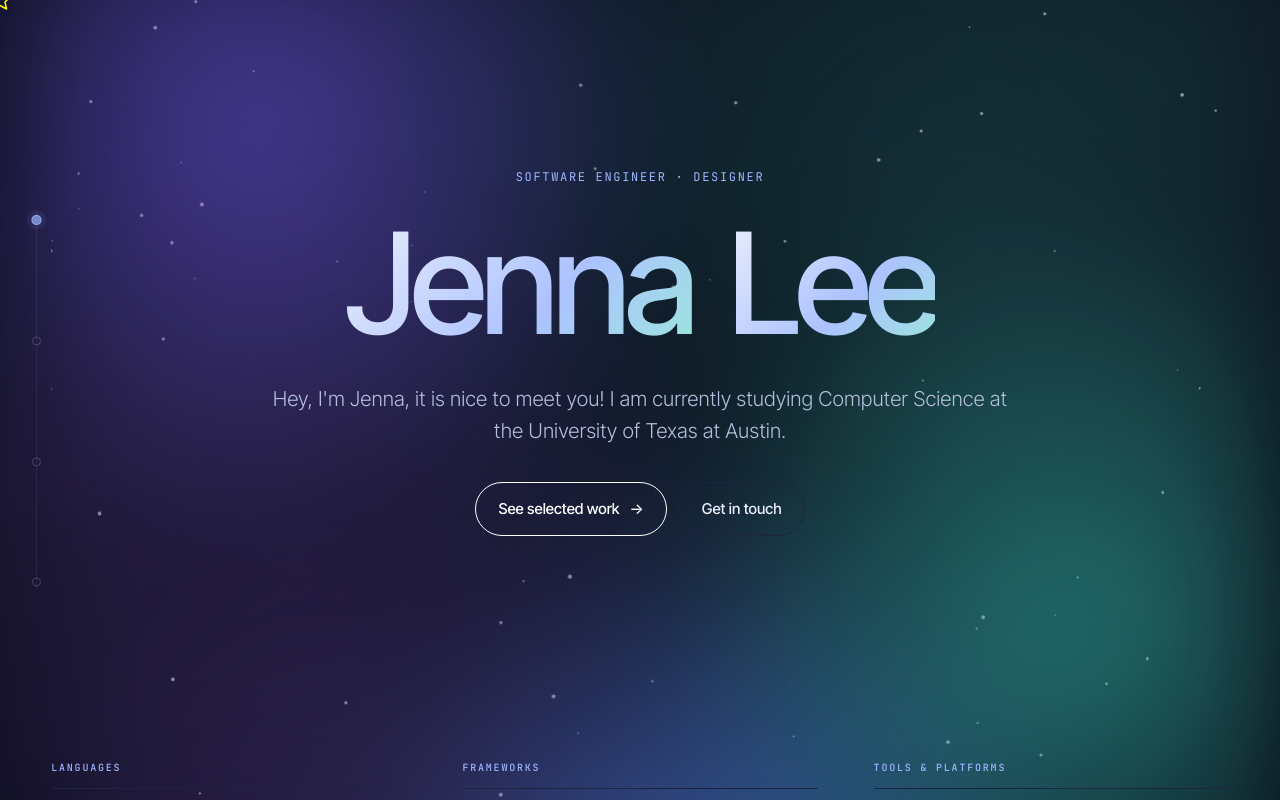
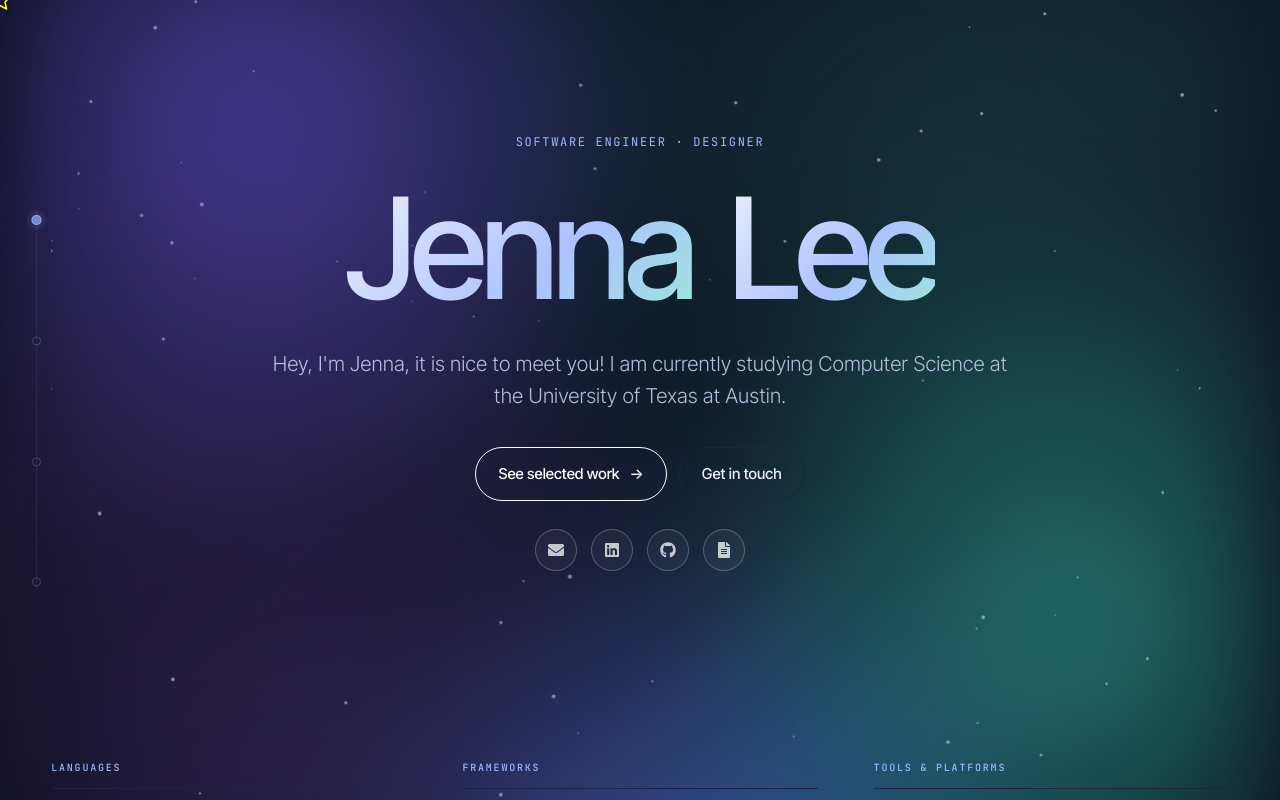
Before and after one commit to S8leeJ/JennaLeePortfolio, a React (Create React App) app: page / in a window 1280 px wide. Shown: the top 800 px of the page. Built offline with nearby package versions, Linux system fonts and the light colour scheme.

Commit message:
Add experience entry for Lowe's and implement social links in hero section

```diff
--- a/src/data/experience.json
+++ b/src/data/experience.json
@@ -1,4 +1,10 @@
 [
+  {
+    "when": "May 2026 — Present",
+    "role": "Software Engineer",
+    "org": "Lowe's Companies, Inc.",
+    "detail": "Building scalable technology solutions to improve digital experiences and support millions of customers and associates."
+  },
   {
     "when": "Jan 2026 — Present",
     "role": "Software Engineer",
--- a/src/index.css
+++ b/src/index.css
@@ -412,6 +412,35 @@ section.work { padding-top: 56px; }
   gap: 12px;
   flex-wrap: wrap;
   justify-content: center;
+}
+
+.hero-socials {
+  list-style: none;
+  margin: 28px 0 0;
+  padding: 0;
+  display: flex;
+  justify-content: center;
+  gap: 14px;
+}
+.hero-socials a {
+  display: inline-flex;
+  align-items: center;
+  justify-content: center;
+  width: 42px;
+  height: 42px;
+  border-radius: 50%;
+  border: 1px solid rgba(255, 255, 255, 0.25);
+  background: rgba(255, 255, 255, 0.04);
+  color: rgba(255, 255, 255, 0.75);
+  font-size: 16px;
+  text-decoration: none;
+  transition: color 200ms, border-color 200ms, background 200ms, transform 200ms;
+}
+.hero-socials a:hover {
+  color: var(--accent);
+  border-color: var(--accent);
+  background: var(--accent-soft);
+  transform: translateY(-2px);
 }
 
 .hero-skills {
--- a/src/pages/Home.js
+++ b/src/pages/Home.js
@@ -89,6 +89,28 @@ function Hero() {
           <a className="btn btn-primary" href="#work">See selected work <span aria-hidden>→</span></a>
           <a className="btn btn-ghost" href="#contact">Get in touch</a>
         </div>
+        <ul className="hero-socials" aria-label="Contact links">
+          <li>
+            <a href="mailto:jenna.snow.lee@gmail.com" aria-label="Email">
+              <FaEnvelope />
+            </a>
+          </li>
+          <li>
+            <a href="https://www.linkedin.com/in/jenna-lee-303993292/" target="_blank" rel="noopener noreferrer" aria-label="LinkedIn">
+              <FaLinkedin />
+            </a>
+          </li>
+          <li>
+            <a href="https://github.com/S8leeJ" target="_blank" rel="noopener noreferrer" aria-label="GitHub">
+              <FaGithub />
+            </a>
+          </li>
+          <li>
+            <a href={resumePdf} target="_blank" rel="noopener noreferrer" aria-label="Résumé">
+              <FaFileAlt />
+            </a>
+          </li>
+        </ul>
       </div>
       <div className="hero-skills">
         {SKILL_GROUPS.map((g) => (
```
